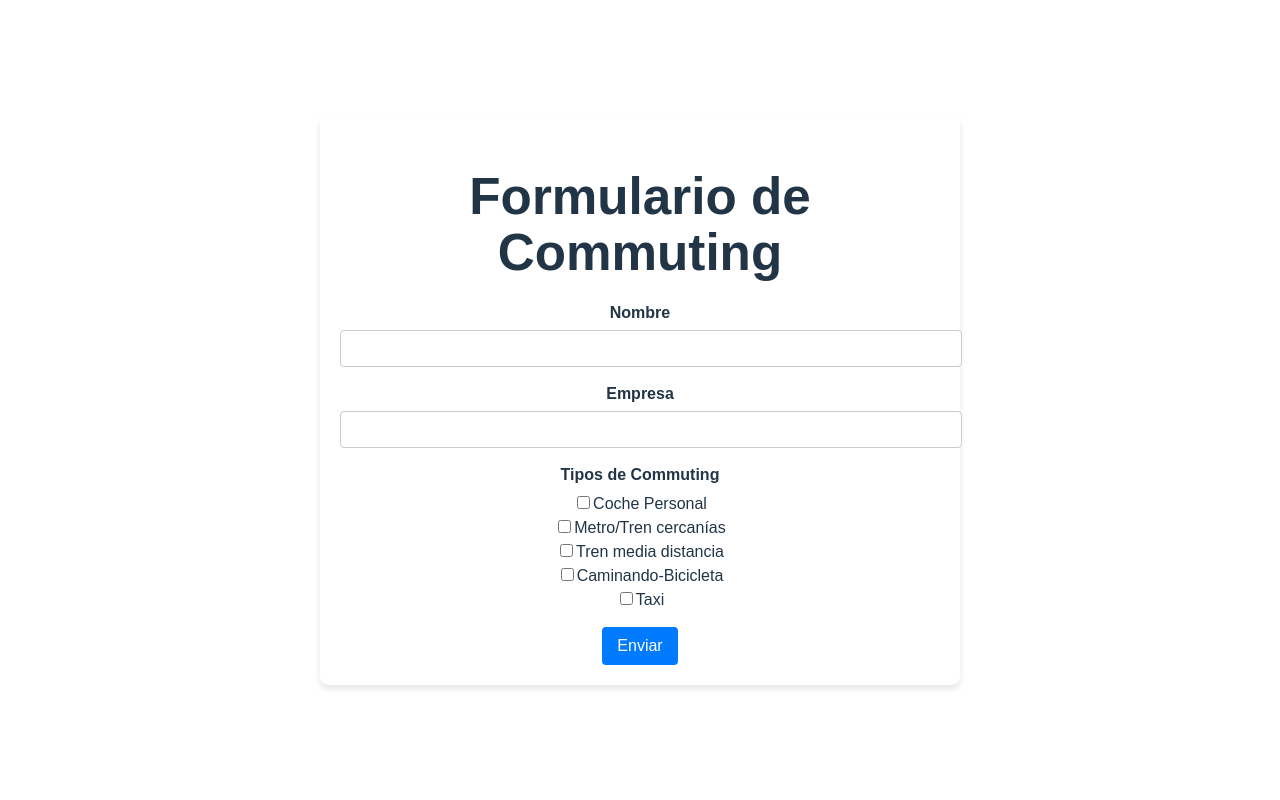
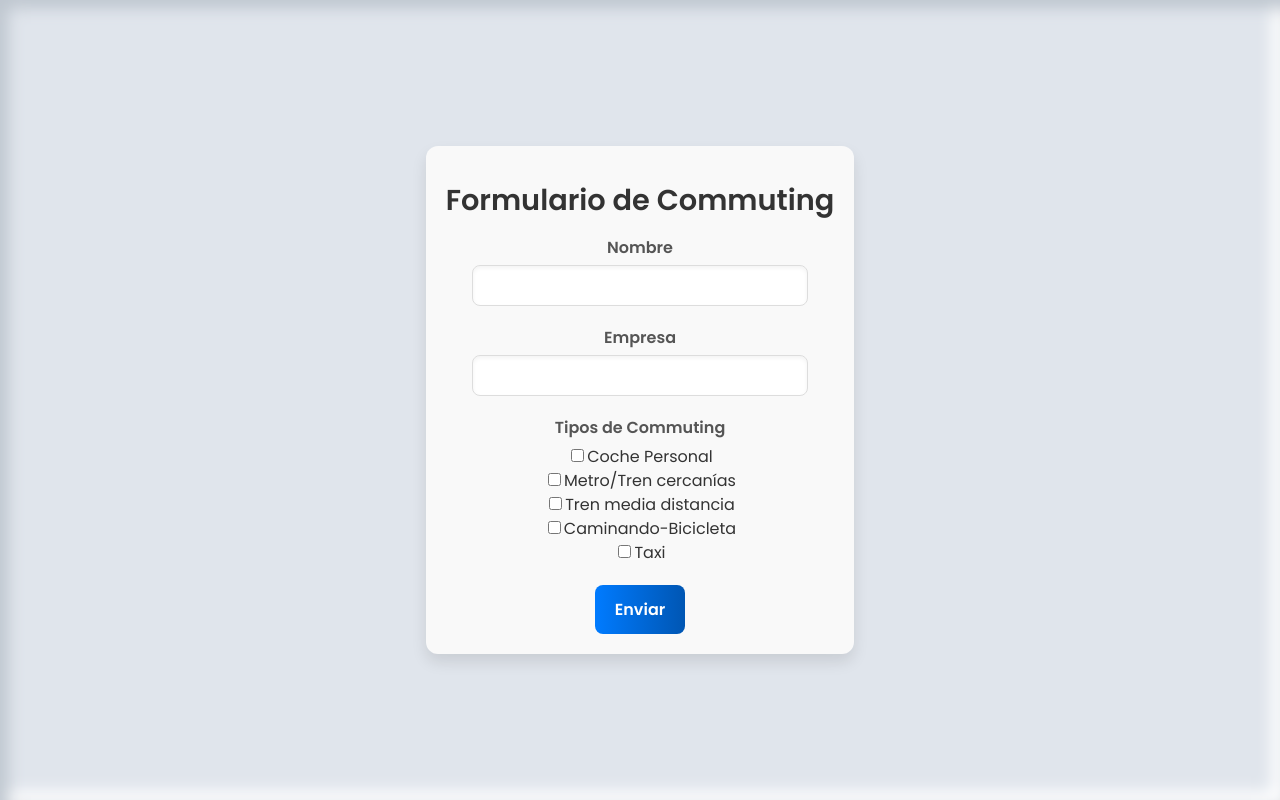
Before and after one commit to javiernicolasadan/Frontend_React_SF, a React (Vite) app: page / in a window 1280 px wide. Built offline with nearby package versions, Linux system fonts and the light colour scheme.

Commit message:
enhanced css

```diff
--- a/src/App.css
+++ b/src/App.css
@@ -1,3 +1,5 @@
+@import url('https://fonts.googleapis.com/css2?family=Poppins:wght@400;600&display=swap');
+
 #root {
   max-width: 1280px;
   margin: 0 auto;
@@ -8,51 +10,78 @@
 .container {
   max-width: 600px;
   margin: 50px auto;
-  font-family: Arial, sans-serif;
-  background-color: #fff;
+  font-family: 'Poppins', sans-serif;
+  background-color: #f9f9f9;
   padding: 20px;
-  border-radius: 8px;
-  box-shadow: 0 4px 6px rgba(0, 0, 0, 0.1);
+  border-radius: 12px;
+  box-shadow: 0 8px 15px rgba(0, 0, 0, 0.1);
+  text-align: center;
 }
 
 .heading {
   text-align: center;
   margin-bottom: 20px;
+  font-size: 1.8rem;
+  font-weight: 600;
+  color: #333;
 }
 
 .form-group {
-  margin-bottom: 15px;
+  display: flex; /* Flexbox para manejar alineación */
+  flex-direction: column; /* Alinea los elementos verticalmente */
+  align-items: center; /* Centra los elementos horizontalmente */
+  margin-bottom: 20px;
 }
 
 .label {
   display: block;
   margin-bottom: 5px;
-  font-weight: bold;
+  font-weight: 600;
+  color: #555;
+  text-align: center; /* Centra el texto de la etiqueta */
 }
 
 .input {
-  width: 100%;
-  padding: 10px;
-  border: 1px solid #ccc;
-  border-radius: 4px;
+  width: 80%; /* Ajusta el ancho del input */
+  max-width: 500px; /* Limita el tamaño máximo */
+  padding: 12px;
+  border: 1px solid #ddd;
+  border-radius: 8px;
+  box-shadow: inset 0 2px 4px rgba(0, 0, 0, 0.05);
+  transition: border-color 0.3s;
+}
+
+.input:focus {
+  border-color: #007bff;
+  outline: none;
+  box-shadow: 0 0 5px rgba(0, 123, 255, 0.5);
 }
 
 .button {
-  background-color: #007bff;
+  background: linear-gradient(90deg, #007bff, #0056b3);
   color: white;
   border: none;
-  padding: 10px 15px;
-  border-radius: 4px;
+  padding: 12px 20px;
+  border-radius: 8px;
   cursor: pointer;
   font-size: 16px;
+  font-weight: bold;
+  transition: background 0.3s;
 }
 
 .button:hover {
-  background-color: #0056b3;
+  background: linear-gradient(90deg, #0056b3, #003d80);
 }
 
 .sub-heading {
   margin-top: 10px;
   font-size: 16px;
   font-weight: bold;
+  color: #666;
 }
+
+body {
+  background: #e0e5ec;
+  box-shadow: inset 8px 8px 16px #bec6cf, inset -8px -8px 16px #ffffff;
+  color: #333;
+}
```
